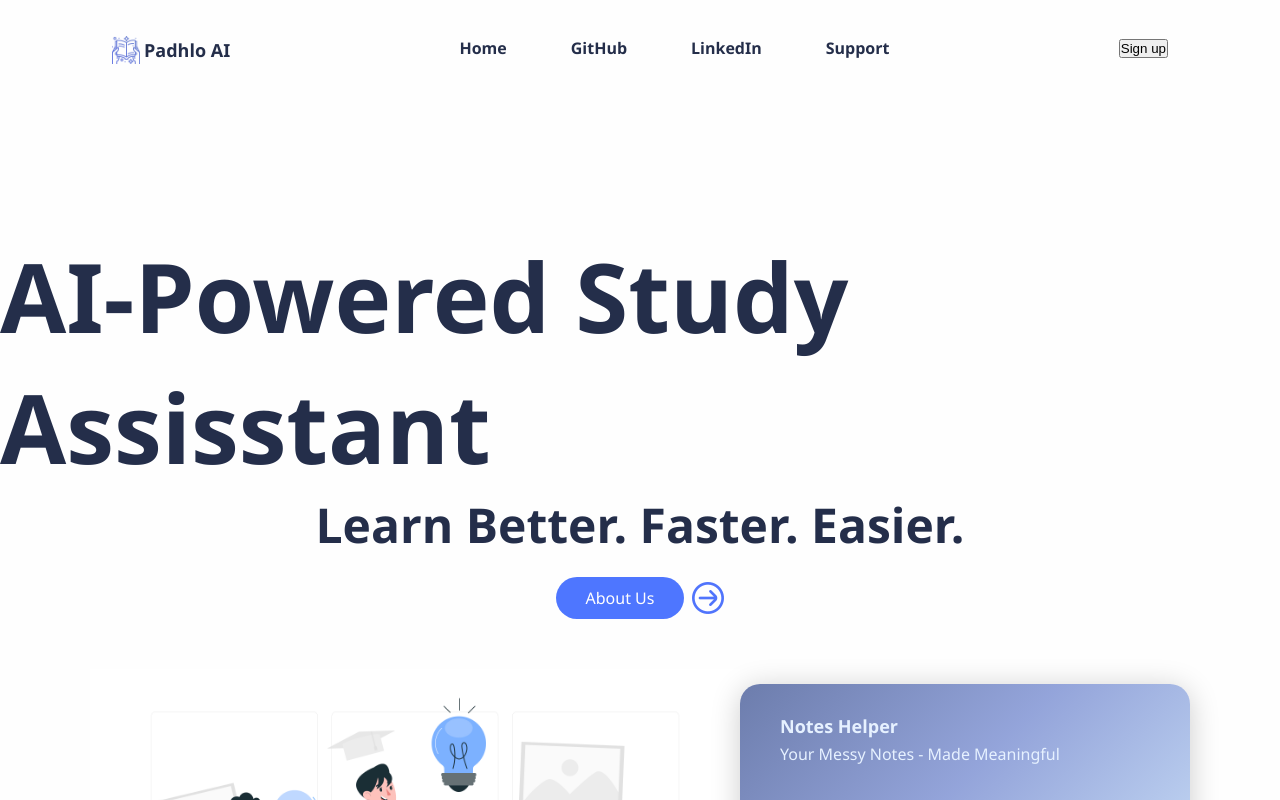
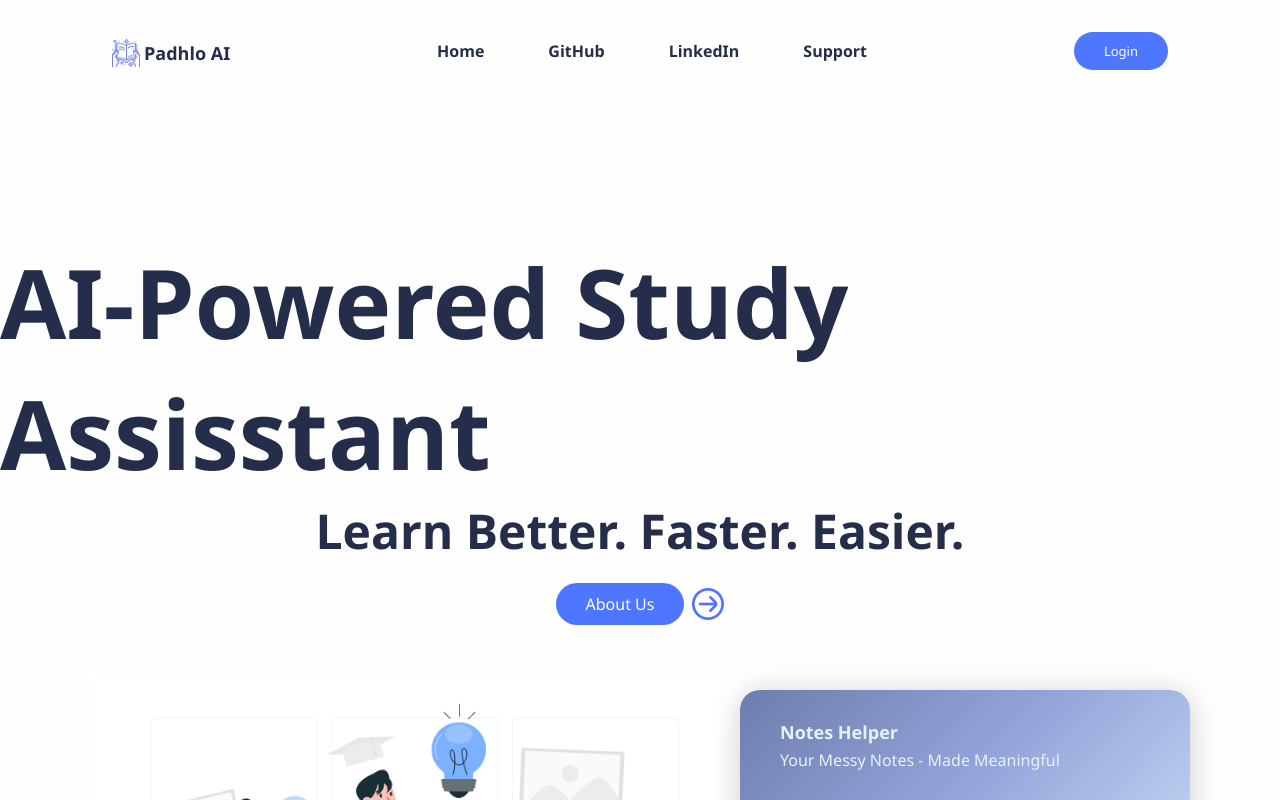
Before and after one commit to Ersatz-xD/Padhlo-ai, a React (Vite) app in the folder client/: page / in a window 1280 px wide. Shown: the top 800 px of the page. Built offline with nearby package versions, Linux system fonts and the light colour scheme.

Commit message:
changed formatting to handle login logout

```diff
--- a/client/src/App.jsx
+++ b/client/src/App.jsx
@@ -1,10 +1,11 @@
-// App.jsx
-import './app.css'
-import BookIcon from './assets/reading-book.png'
+import "./app.css";
+import React, { useState } from "react";
+import BookIcon from "./assets/reading-book.png";
 
-import HomePage from './pages/HomePage'
-import NotesPage from './pages/NotesPage'
-import QuizPage from './pages/QuizPage'
+import HomePage from "./pages/HomePage";
+import NotesPage from "./pages/NotesPage";
+import QuizPage from "./pages/QuizPage";
+import Login from "./modules/users/components/Login";
 
 import {
   createBrowserRouter,
@@ -12,51 +13,91 @@ import {
   Route,
   RouterProvider,
   Outlet,
-} from 'react-router-dom'
+  Link,
+  useNavigate,
+  useLocation,
+} from "react-router-dom";
+import Signup from "./modules/users/components/signup";
 
+// Root Layout (Shared layout)
+// Contains: Navbar + Outlet
+const RootLayout = ({ isLoggedIn, setIsLoggedIn }) => {
+  const navigate = useNavigate(); // To navigate after login/logout
+  const location = useLocation();
 
-  //  Root Layout (Shared layout)
-  //  Contains: Navbar + Outlet
+  const handleLoginLogout = () => {
+    if (isLoggedIn) {
+      setIsLoggedIn(false);
+      navigate("/");
+    } else {
+      navigate("/login");
+    }
+  };
 
-const RootLayout = () => (
+  // if current page is /login or /signup, do not show btn
+  const hidebtn =
+    location.pathname === "/login" || location.pathname === "/signup";
+
+  return (
     <div>
-    <nav className='navbar'>
-      <div className='logo'>
-        <img className='logo-icon' src={BookIcon} alt="Book Icon" />
-        <span className='logo-text'>Padhlo AI</span>
+      <nav className="navbar">
+        <div className="logo">
+          <img className="logo-icon" src={BookIcon} alt="Book Icon" />
+          <span className="logo-text">Padhlo AI</span>
         </div>
 
-      <div className='nav-links'>
-        <a href="/">Home</a>
-        <a href="https://github.com/Ersatz-xD/Padhlo-ai" target="_blank" rel="noopener noreferrer">GitHub</a>
-        <a href="https://www.linkedin.com/in/ayaan-ahmed-khan-448600351" target="_blank" rel="noopener noreferrer">LinkedIn</a>
-        <a href="/">Support</a>
+        <div className="nav-links">
+          <Link to="/">Home</Link>
+          <Link
+            to="https://github.com/Ersatz-xD/Padhlo-ai"
+            target="_blank"
+            rel="noopener noreferrer"
+          >
+            GitHub
+          </Link>
+          <Link
+            to="https://www.linkedin.com/in/ayaan-ahmed-khan-448600351"
+            target="_blank"
+            rel="noopener noreferrer"
+          >
+            LinkedIn
+          </Link>
+          <Link to="/">Support</Link>
         </div>
-
-      <div className='btn'>
-        <button className='signup'>Sign up</button>
+        {!hidebtn && (
+          <div className="btn">
+            <button onClick={handleLoginLogout} className="login">
+              {isLoggedIn ? "Logout" : "Login"}
+            </button>
           </div>
+        )}
       </nav>
 
       {/* This is where routed content appears */}
       <Outlet />
     </div>
-)
+  );
+};
 
-//    Route Configuration
+// Main App Component
+const App = () => {
+
+  const [isLoggedIn, setIsLoggedIn] = useState(false);
+
+  // Route Configuration
   const router = createBrowserRouter(
     createRoutesFromElements(
-    <Route path="/" element={<RootLayout />}>
+      <Route path="/" element={<RootLayout isLoggedIn={isLoggedIn} setIsLoggedIn={setIsLoggedIn} />}>
         <Route index element={<HomePage />} />
         <Route path="notes-page" element={<NotesPage />} />
         <Route path="quiz-page" element={<QuizPage />} />
+        <Route path="login" element={<Login setIsLoggedIn={setIsLoggedIn} />} />
+        <Route path="signup" element={<Signup />} />
       </Route>
     )
-)
+  );
 
+  return <RouterProvider router={router} />;
+};
 
-  //  Main App Component
-
-const App = () => <RouterProvider router={router} />
-
-export default App
+export default App;
```
Lines whose indentation alone changed are shown as unchanged.
